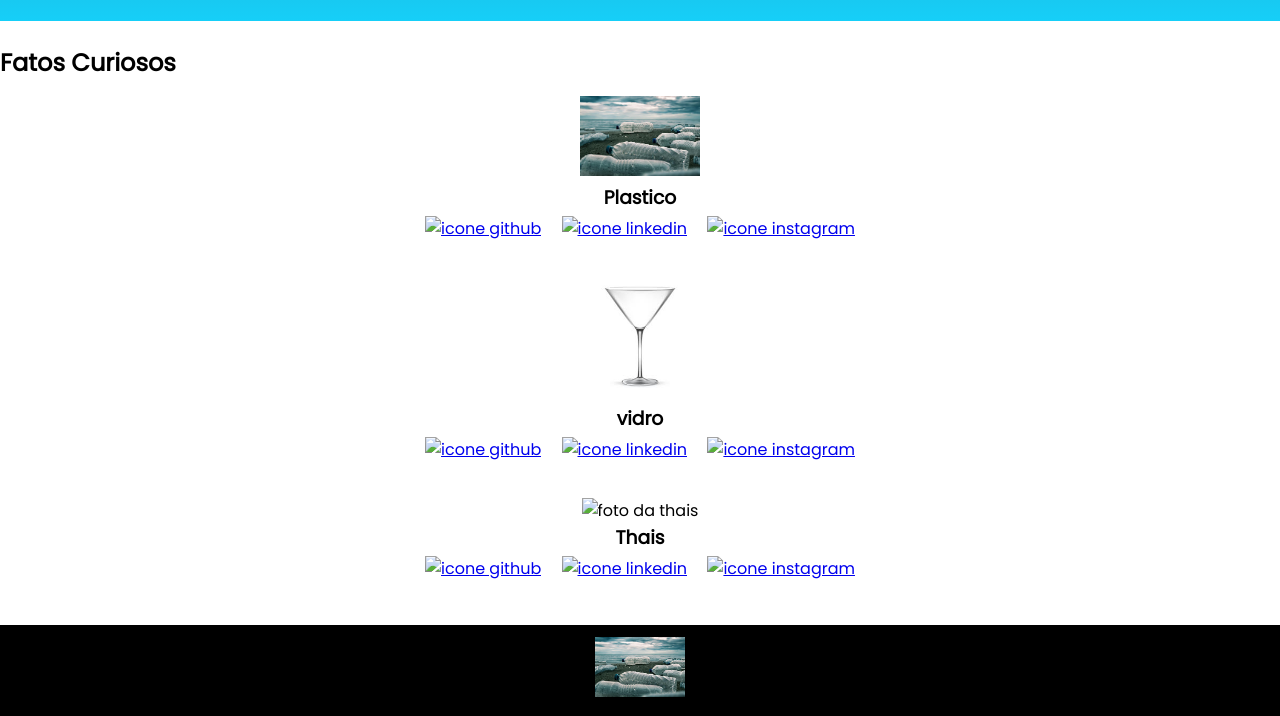
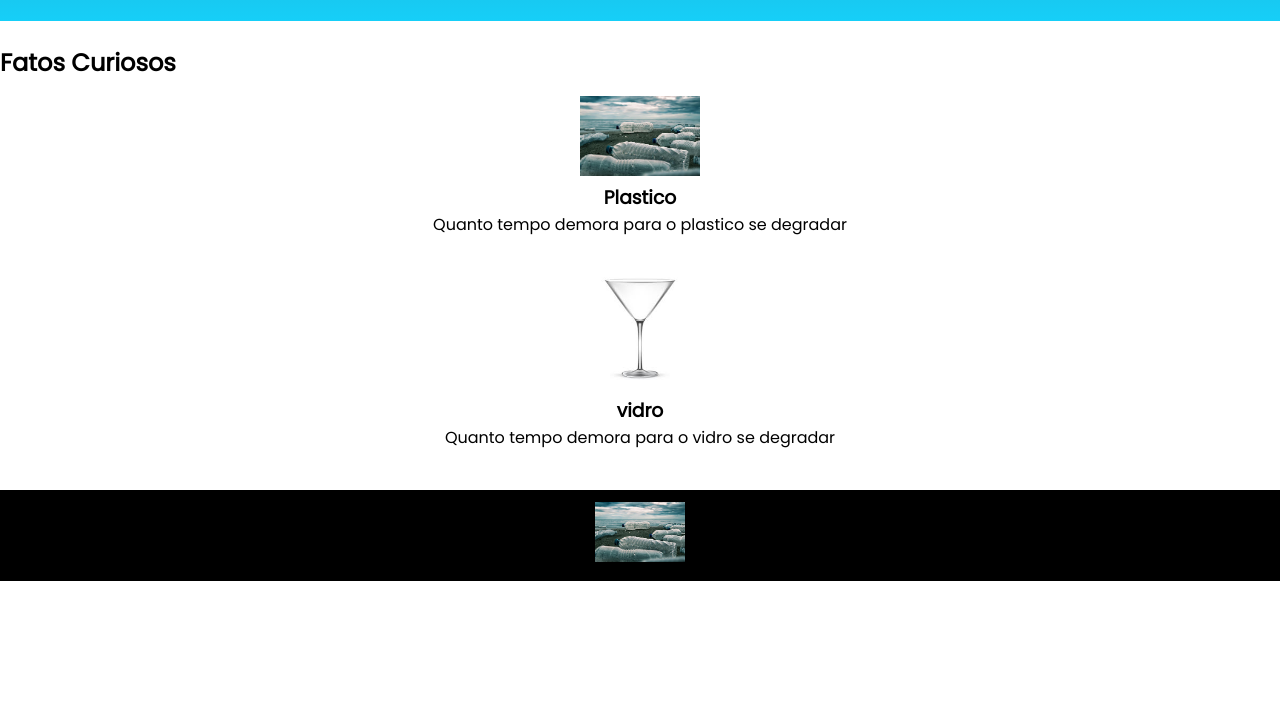
Before and after one commit to kisamy/ProjetoAgrinhoJose, a plain HTML site: page index.html in a window 1280 px wide. Shown: the part 545-1261 px from the top of the page. After the commit the page ends 1126 px from the top, so only its background shows below. Drawn offline with Linux system fonts and the light colour scheme.

```diff
--- a/index.html
+++ b/index.html
@@ -33,23 +33,13 @@
         <div class="estudante-div">
             <img class="estudante-imagem" src="logo.png" alt="foto do Marcelo">
             <h3 class="estudante-nome">Plastico</h3>
-            <a href="https://github.com/marcelopaludetto"><img class="estudante-icone" src="github.png" alt="icone github"></a>
-            <a href="https://linkedin.com/marcelopaludetto"><img class="estudante-icone" src="linkedin.png" alt="icone linkedin"></a>
-            <a href="https://instagram.com/marcelopaludetto"><img class="estudante-icone" src="instagram.png" alt="icone instagram"></a>
+            <p class="escola-texto-um">Quanto tempo demora para o plastico se degradar</p>
         </div>
         <div class="estudante-div">
             <img class="estudante-imagem" src="vidro.png" alt="foto do marcelo">
             <h3 class="estudante-nome">vidro</h3>
-            <a href="https://github.com/marcelopaludetto"><img class="estudante-icone" src="github.png" alt="icone github"></a>
-            <a href="https://linkedin.com/marcelopaludetto"><img class="estudante-icone" src="linkedin.png" alt="icone linkedin"></a>
-            <a href="https://instagram.com/marcelopaludetto"><img class="estudante-icone" src="instagram.png" alt="icone instagram"></a>
+            <p class="escola-texto-um">Quanto tempo demora para o vidro se degradar</p>
         </div>
-        <div class="estudante-div">
-            <img class="estudante-imagem" src="Thais.jpg" alt="foto da thais">
-            <h3 class="estudante-nome">Thais</h3>
-            <a href="https://github.com/Thaispianucci"><img class="estudante-icone" src="github.png" alt="icone github"></a>
-            <a href="https://www.linkedin.com/in/thais-pianucci-benedicto-54a9a416/"><img class="estudante-icone" src="linkedin.png" alt="icone linkedin"></a>
-            <a href="https://www.instagram.com/thaispianucci/"><img class="estudante-icone" src="instagram.png" alt="icone instagram"></a>
         </div>
 
     </div>
```
